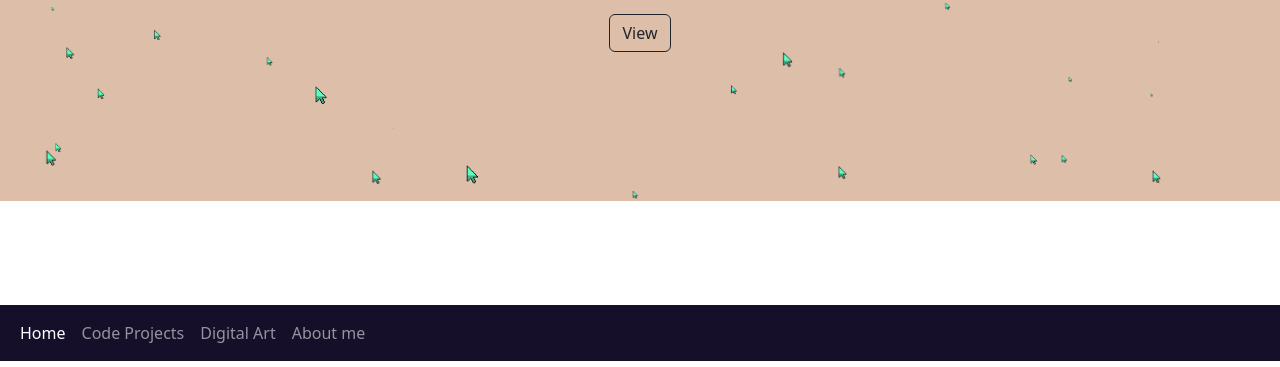
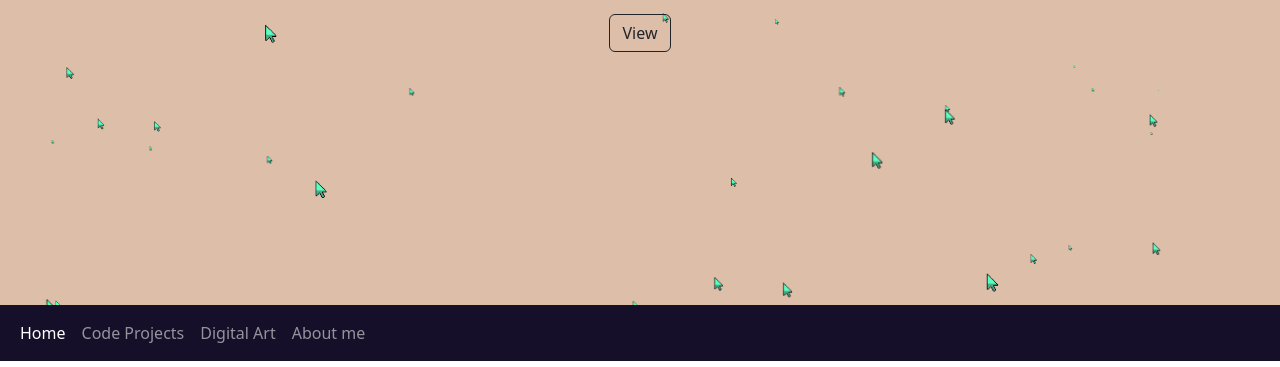
Before and after one commit to ihamidi/ihamidi.github.io, a plain HTML site: page index.html in a window 1280 px wide. Shown: the part 439-806 px from the top of the page. Drawn offline with nearby package versions, Linux system fonts and the light colour scheme.

Commit message:
update formatting of the webpage

```diff
--- a/index.html
+++ b/index.html
@@ -3,7 +3,7 @@
    <head>
       <title>Izhak's Portfolio</title>
       <meta charset="utf-8">
-      <meta name="viewport" content="width=device-width, initial-scale=1">
+      <meta name="viewport"  content="initial-scale=1.0, width=device-width">
       <link href="https://cdn.jsdelivr.net/npm/bootstrap@5.2.3/dist/css/bootstrap.min.css" rel="stylesheet">
       <link rel="stylesheet" type="text/css" href="css/custom.css">
 
@@ -14,9 +14,9 @@
          }
       </style>
    </head>
-   <body class="mh-100">
-     <div class="container-fluid g-0">
-       <div class="row align-items-center align-items-stretch g-0" id="particles-js">
+   <body class="vh-100">
+     <div class="container-fluid g-0 h-100" id="particles-js">
+       <div class="row align-items-center align-items-stretch g-0">
          <div class="col d-inline-flex justify-content-center position-absolute top-50 start-50 translate-middle p-2 border-0">
             <div class="card text-black text-center border-0 bg-transparent">
               <div class="card-body">
```
